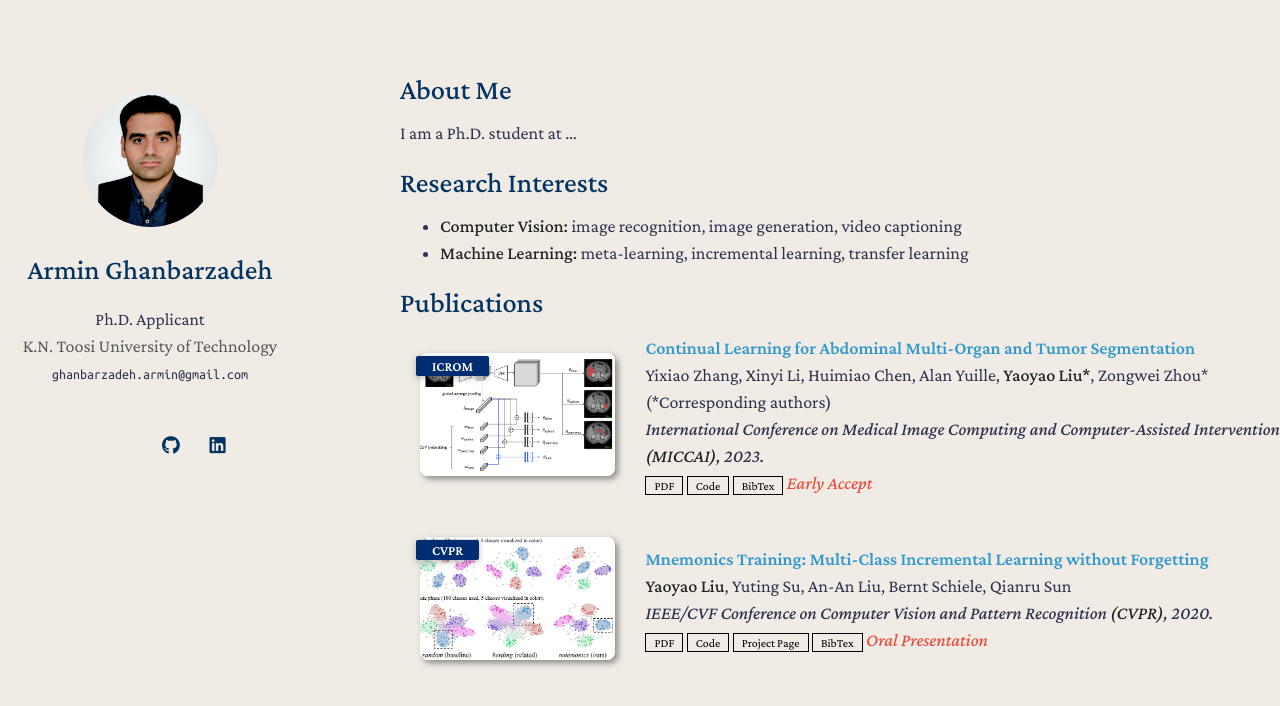
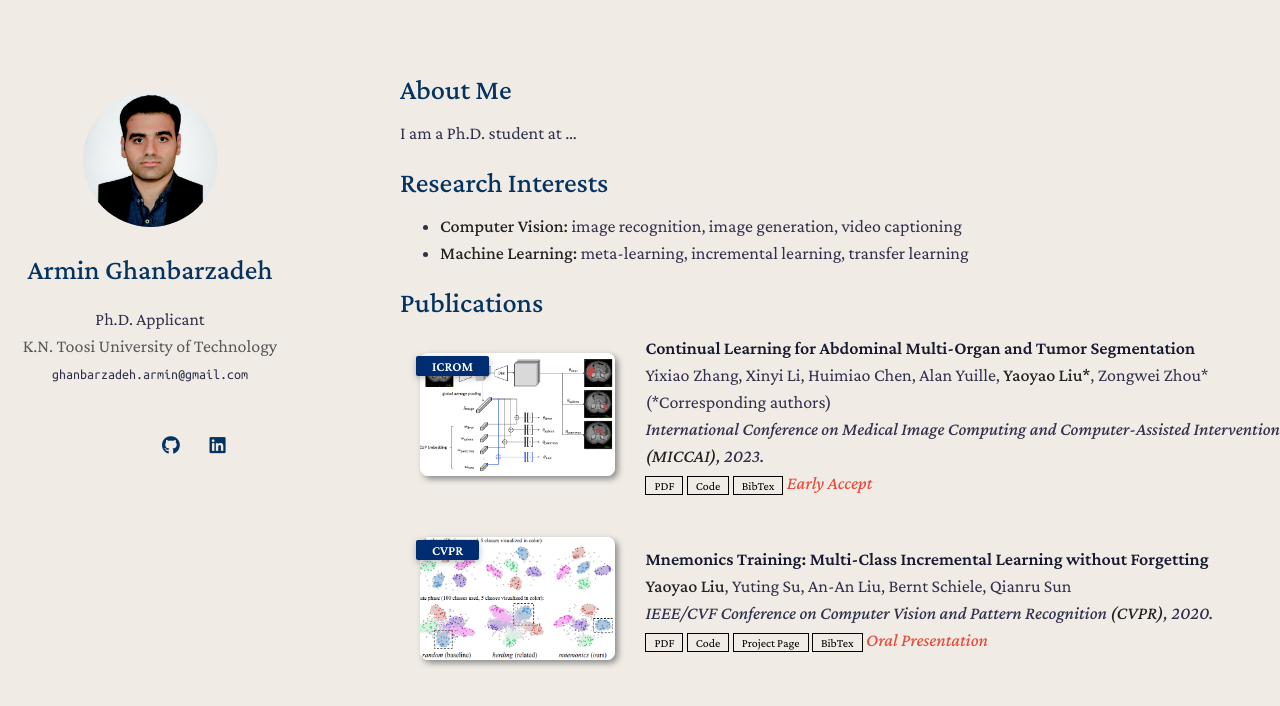
Before and after one commit to ghanbarzadeh/ghanbarzadeh.github.io, a Jekyll site: the page built from index.md, in a window 1280 px wide. Shown: the top 706 px of the page. Built offline with Jekyll 4.4.1, drawn with Linux system fonts in a browser that asks for light colours; nearby versions of some CDN libraries; a style sheet for code colours, icons or effects is not loaded; our own code applies the rules of GitHub Pages for plain Markdown files.

Commit message:
Update minimal-light-no-dark-mode.scss

```diff
--- a/_sass/minimal-light-no-dark-mode.scss
+++ b/_sass/minimal-light-no-dark-mode.scss
@@ -213,7 +213,7 @@ h1 {
 }
 
 a {
-  color:#39c;
+  color:#161A30;
   text-decoration:none;
 }
 
```
